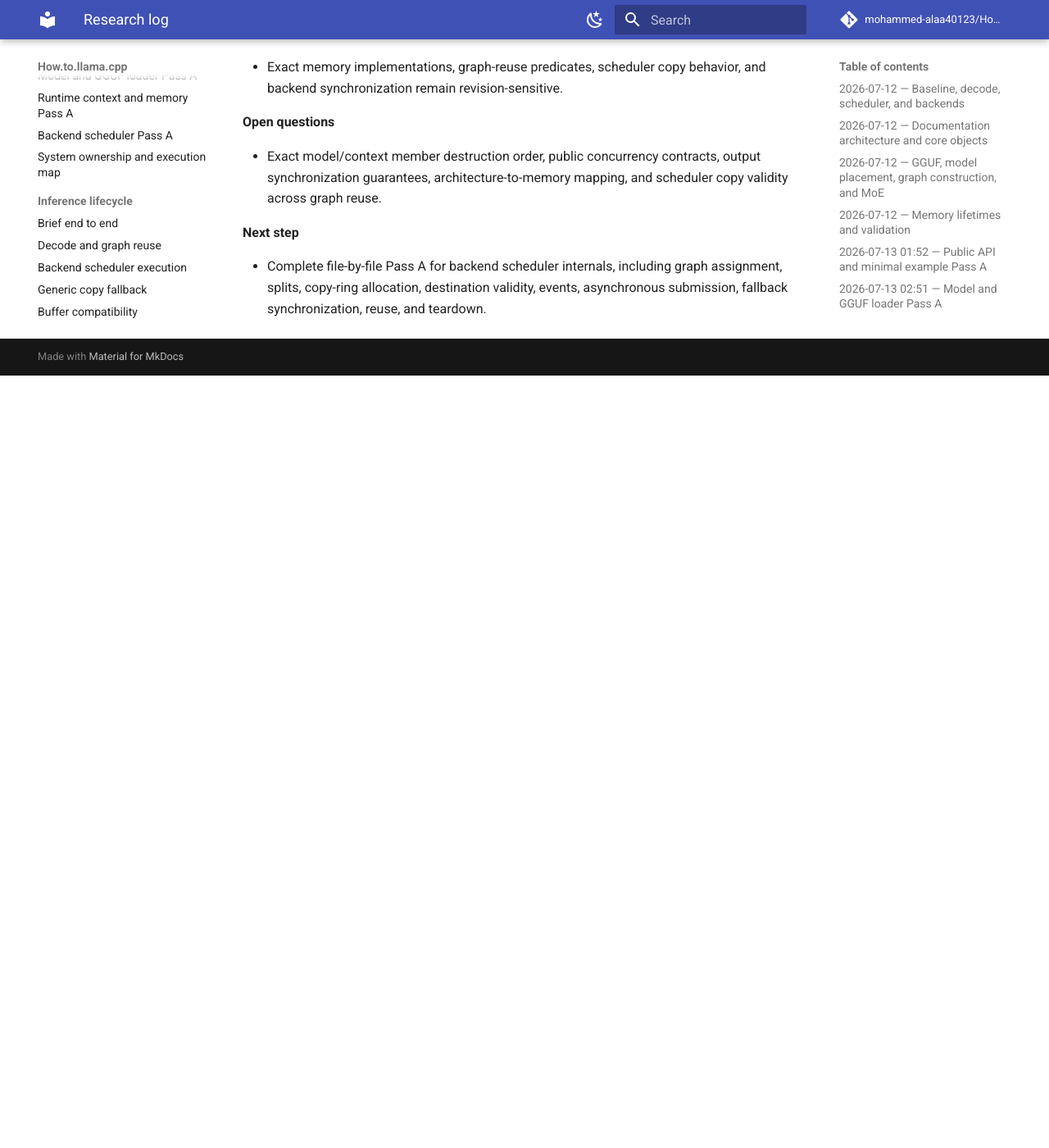
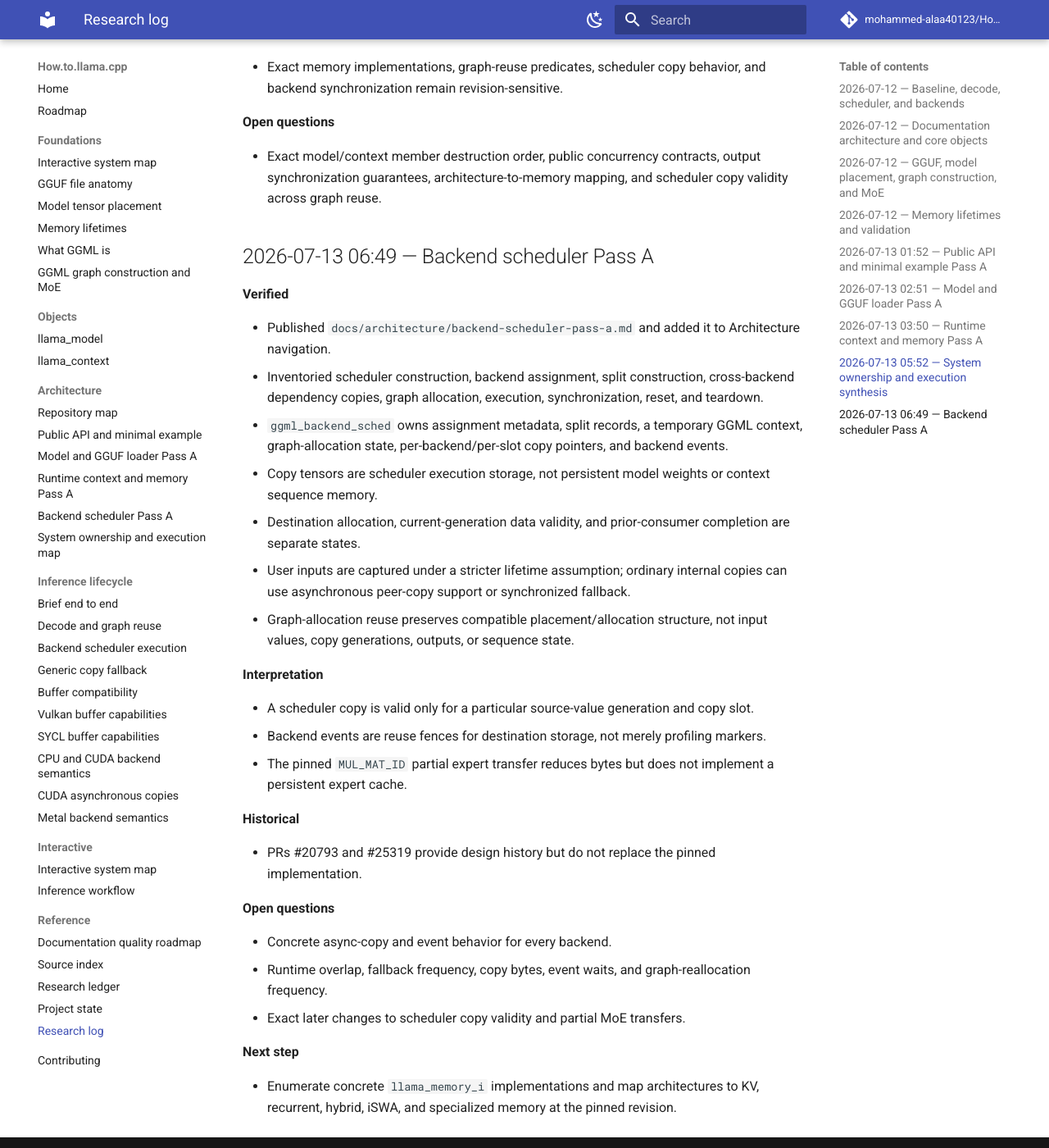
Before and after one commit to mohammed-alaa40123/How.to.llama.cpp, an MkDocs documentation site: the page built from docs/reference/research-log.md, in a window 1280 px wide and 1400 px high, scrolled down 4562 px. Shown: the whole window at 82% size. Built offline with MkDocs 1.6.1 and Material for MkDocs 9.7.7, drawn with Linux system fonts in a browser that asks for light colours; comment, search, counter and statistics services are not loaded; before the commit the page ends 5020 px from its top, so only the background shows below that.

Commit message:
docs: record backend scheduler Pass A

```diff
--- a/docs/reference/research-log.md
+++ b/docs/reference/research-log.md
@@ -130,6 +130,34 @@
 
 - Exact model/context member destruction order, public concurrency contracts, output synchronization guarantees, architecture-to-memory mapping, and scheduler copy validity across graph reuse.
 
+## 2026-07-13 06:49 — Backend scheduler Pass A
+
+**Verified**
+
+- Published `docs/architecture/backend-scheduler-pass-a.md` and added it to Architecture navigation.
+- Inventoried scheduler construction, backend assignment, split construction, cross-backend dependency copies, graph allocation, execution, synchronization, reset, and teardown.
+- `ggml_backend_sched` owns assignment metadata, split records, a temporary GGML context, graph-allocation state, per-backend/per-slot copy pointers, and backend events.
+- Copy tensors are scheduler execution storage, not persistent model weights or context sequence memory.
+- Destination allocation, current-generation data validity, and prior-consumer completion are separate states.
+- User inputs are captured under a stricter lifetime assumption; ordinary internal copies can use asynchronous peer-copy support or synchronized fallback.
+- Graph-allocation reuse preserves compatible placement/allocation structure, not input values, copy generations, outputs, or sequence state.
+
+**Interpretation**
+
+- A scheduler copy is valid only for a particular source-value generation and copy slot.
+- Backend events are reuse fences for destination storage, not merely profiling markers.
+- The pinned `MUL_MAT_ID` partial expert transfer reduces bytes but does not implement a persistent expert cache.
+
+**Historical**
+
+- PRs #20793 and #25319 provide design history but do not replace the pinned implementation.
+
+**Open questions**
+
+- Concrete async-copy and event behavior for every backend.
+- Runtime overlap, fallback frequency, copy bytes, event waits, and graph-reallocation frequency.
+- Exact later changes to scheduler copy validity and partial MoE transfers.
+
 **Next step**
 
-- Complete file-by-file Pass A for backend scheduler internals, including graph assignment, splits, copy-ring allocation, destination validity, events, asynchronous submission, fallback synchronization, reuse, and teardown.
+- Enumerate concrete `llama_memory_i` implementations and map architectures to KV, recurrent, hybrid, iSWA, and specialized memory at the pinned revision.
```
